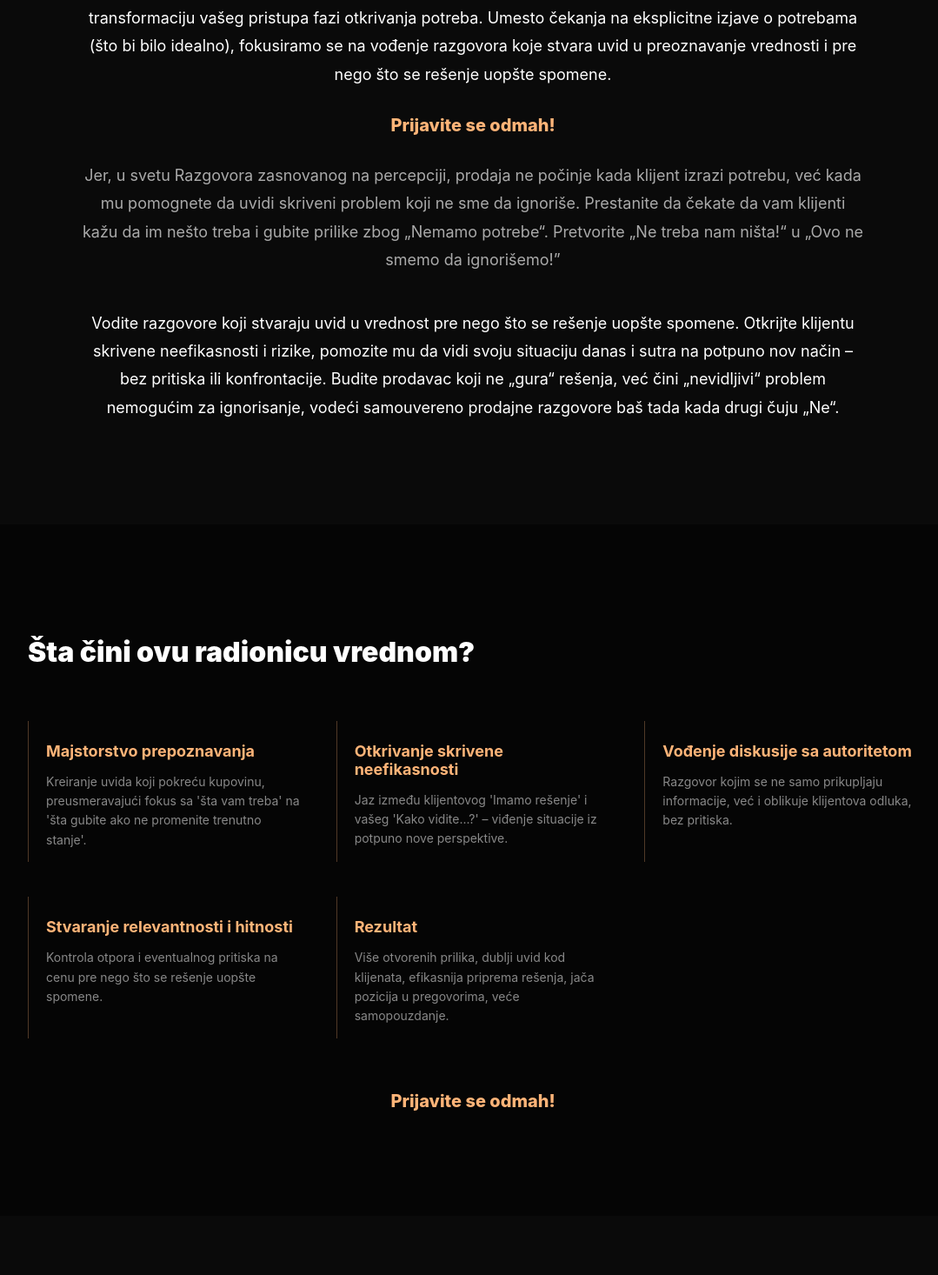
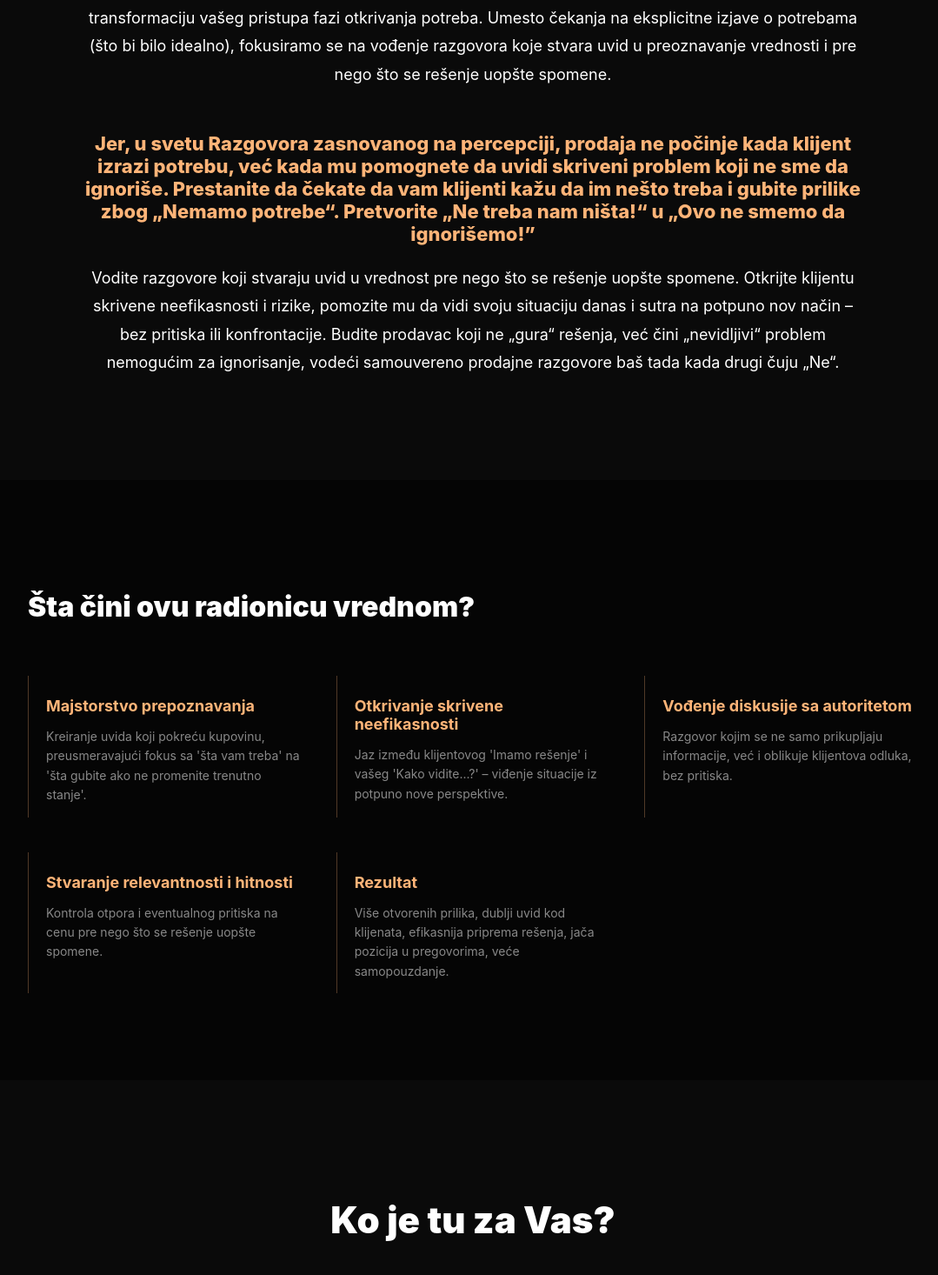
Before and after one commit to jmircic121rn/hb-serbia, a React (Create React App) app: page /#/perception-based in a window 1280 px wide. Shown: the part 1557-3023 px from the top of the page at 87% size, without its empty margins (96-1175 px from the left). Built offline with nearby package versions, Linux system fonts and the light colour scheme.

Commit message:
small changes to tarining pages for Ivana

```diff
--- a/src/components/OpenTrainings.js
+++ b/src/components/OpenTrainings.js
@@ -104,7 +104,7 @@ Kroz dinamične sesije i primenljive alate, ne samo da preslažemo ustaljene obr
             title="Zatvaranje prodaje zasnovano na vrednosti"
             duration={
               <div>
-                <div>30. april 09:00 - 17:00 </div>
+                <div>14. maj 09:00 - 17:00 </div>
                 <div >23. jun 09:00 - 17:00</div>
               </div>
             }
@@ -122,7 +122,7 @@ Kroz dinamične sesije i primenljive alate, ne samo da preslažemo ustaljene obr
             title="Razgovor zasnovan na percepciji"
             duration={
               <div>
-                <div>28. april 09:00 - 17:00</div>
+                <div>12. maj 09:00 - 17:00</div>
                 <div>21. maj 09:00 - 17:00</div>
               </div>
             }
--- a/src/components/PerceptionBasedConversation.js
+++ b/src/components/PerceptionBasedConversation.js
@@ -126,13 +126,10 @@ const PerceptionBasedConversation = () => {
                     <p style={{ fontSize: '18px', lineHeight: '1.8', color: '#fff', marginBottom: '30px' }}>
                         Ova intenzivna jednodnevna radionica menja igru. Namenjena je svakom prodajnom profesionalcu koji se prepoznaje u ovim scenarijima. Donosimo potpuno drugačiju perspektivu i konkretne alate za transformaciju vašeg pristupa fazi otkrivanja potreba. Umesto čekanja na eksplicitne izjave o potrebama (što bi bilo idealno), fokusiramo se na vođenje razgovora koje stvara uvid u preoznavanje vrednosti i pre nego što se rešenje uopšte spomene.
                     </p>
-                    <p style={{ fontSize: '20px', fontWeight: '800', color: 'rgba(255,180,120,1)', marginBottom: '30px' }}>
-                        Prijavite se odmah!
-                    </p>
-                    <p style={{ fontSize: '18px', lineHeight: '1.8', color: '#aaa', marginBottom: '40px' }}>
+                    <h3 style={{ marginTop: '50px', fontSize: '22px', fontWeight: '800', color: 'rgba(255,180,120,1)' }}>
                         Jer, u svetu Razgovora zasnovanog na percepciji, prodaja ne počinje kada klijent izrazi potrebu, već kada mu pomognete da uvidi skriveni problem koji ne sme da ignoriše.
                         Prestanite da čekate da vam klijenti kažu da im nešto treba i gubite prilike zbog „Nemamo potrebe“. Pretvorite „Ne treba nam ništa!“ u „Ovo ne smemo da ignorišemo!”
-                    </p>
+                    </h3>
                     <p style={{ fontSize: '18px', lineHeight: '1.8', color: '#fff' }}>
                         Vodite razgovore koji stvaraju uvid u vrednost pre nego što se rešenje uopšte spomene. Otkrijte klijentu skrivene neefikasnosti i rizike, pomozite mu da vidi svoju situaciju danas i sutra na potpuno nov način – bez pritiska ili konfrontacije. Budite prodavac koji ne „gura“ rešenja, već čini „nevidljivi“ problem nemogućim za ignorisanje, vodeći samouvereno prodajne razgovore baš tada kada drugi čuju „Ne“.
                     </p>
@@ -155,9 +152,6 @@ const PerceptionBasedConversation = () => {
                             <p style={{ color: '#888', fontSize: '14px', lineHeight: '1.6' }}>{item.d}</p>
                         </div>
                     ))}
-                </div>
-                <div style={{ textAlign: 'center', marginTop: '60px' }}>
-                     <p style={{ fontSize: '20px', fontWeight: '800', color: 'rgba(255,180,120,1)' }}>Prijavite se odmah!</p>
                 </div>
             </section>
 
@@ -241,7 +235,7 @@ const PerceptionBasedConversation = () => {
                     <input name="trening" value={formData.trening} style={{...inputStyle, opacity: 0.7}} readOnly />
                     <select name="datum" value={formData.datum} onChange={handleInputChange} style={inputStyle} required>
                         <option value="" disabled>Izaberite datum</option>
-                        <option value="28. April">28. April</option>
+                        <option value="12. Maj">12. Maj</option>
                         <option value="21. Maj">21. Maj</option>
                     </select>
                     <select name="vreme" value={formData.vreme} onChange={handleInputChange} style={inputStyle} required>
--- a/src/components/PersonalResponsibility.js
+++ b/src/components/PersonalResponsibility.js
@@ -124,12 +124,9 @@ const PersonalResponsibility = () => {
                     <p style={{ fontSize: '18px', lineHeight: '1.8', color: '#fff', marginBottom: '30px' }}>
                         Ova intenzivna poludnevna radionica menja igru. Namenjena je svakom profesionalcu koji se prepoznaje u ovim scenarijima traženja izgovora i „prebacivanja“ odgovornost ili borbe sa strahom od neuspeha. Donosimo potpuno drugačiju perspektivu i konkretne alate za transformaciju vašeg pristupa ličnoj odgovornosti. Umesto izgovora, straha ili stagnacije, fokusiramo se na prepoznavanje unutrašnjih sabotera i njihovo pretvaranje u izvor snage.
                     </p>
-                    <p style={{ fontSize: '20px', fontWeight: '800', color: 'rgba(255,180,120,1)', marginBottom: '30px' }}>
-                        Prijavite se odmah!
-                    </p>
-                    <p style={{ fontSize: '18px', lineHeight: '1.8', color: '#aaa', marginBottom: '40px' }}>
+                    <h3 style={{ marginTop: '50px', fontSize: '22px', fontWeight: '800', color: 'rgba(255,180,120,1)' }}>
                         Jer, u svetu Vrednosti lične odgovornosti, kreiranje željene budućnosti ne zavisi od toga koliko savršen sistem ili okruženje imamo, već od unutrašnje moći i izbora koje svakodnevno pravimo.
-                    </p>
+                    </h3>
                     <p style={{ fontSize: '18px', lineHeight: '1.8', color: '#fff' }}>
                         Prestanite da prebacujete odgovornost na druge i otključajte svoj puni potencijal. Preuzmite kontrolu nad svojim mislima, akcijama i rezultatima. Postanite arhitekta sopstvenih vizija – ne zato što vam sve zvezde moraju naklonjene ili su se sve okolnosti posložile, već zato što ste jedini koji razume snagu sopstvenih odluka i što ste proces kreiranja uspeha učinili prirodnim i svesnim izborom.
                     </p>
--- a/src/components/ValueBasedClosing.js
+++ b/src/components/ValueBasedClosing.js
@@ -300,7 +300,7 @@ const handleFormSubmit = async (e) => {
             required
         >
             <option value="" disabled>Izaberite datum</option>
-            <option value="30. april">30. april</option>
+            <option value="14. maj">14. maj</option>
             <option value="23. jun">23. jun</option>
         </select>
 
```
